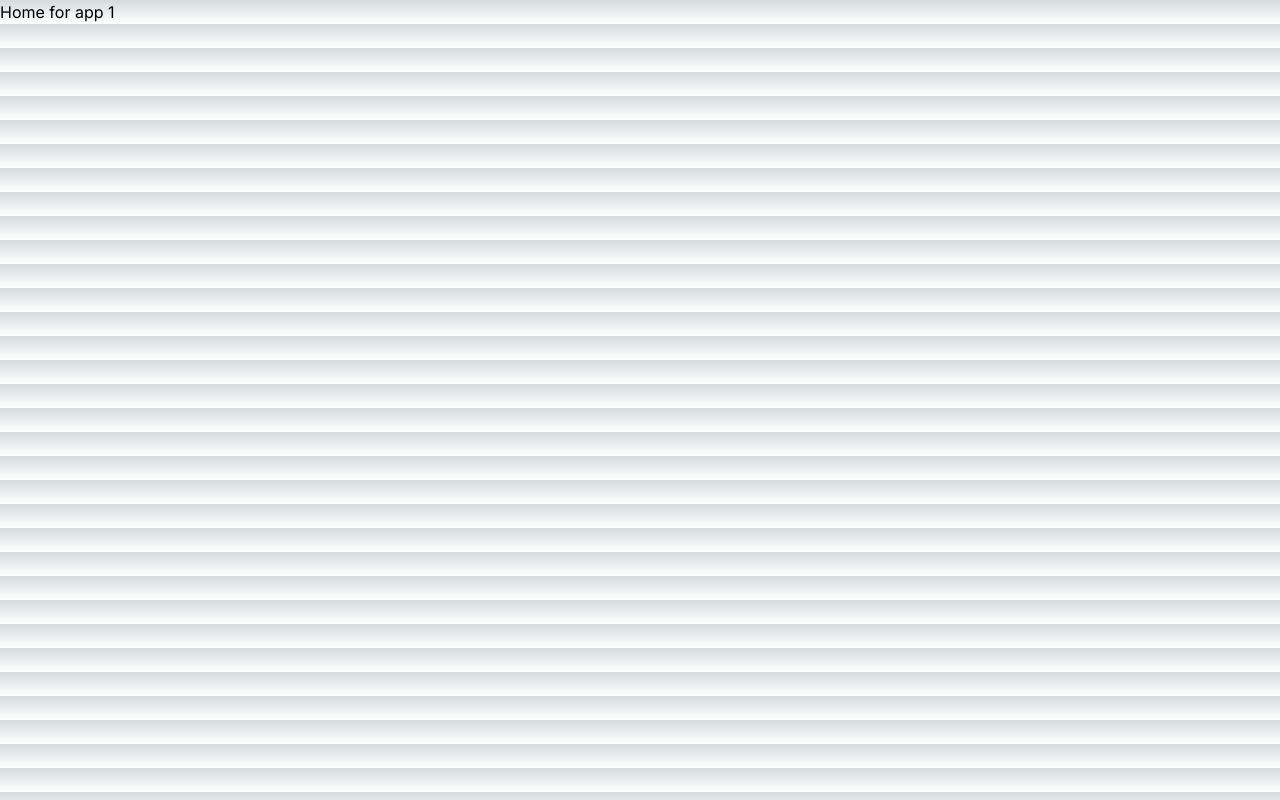
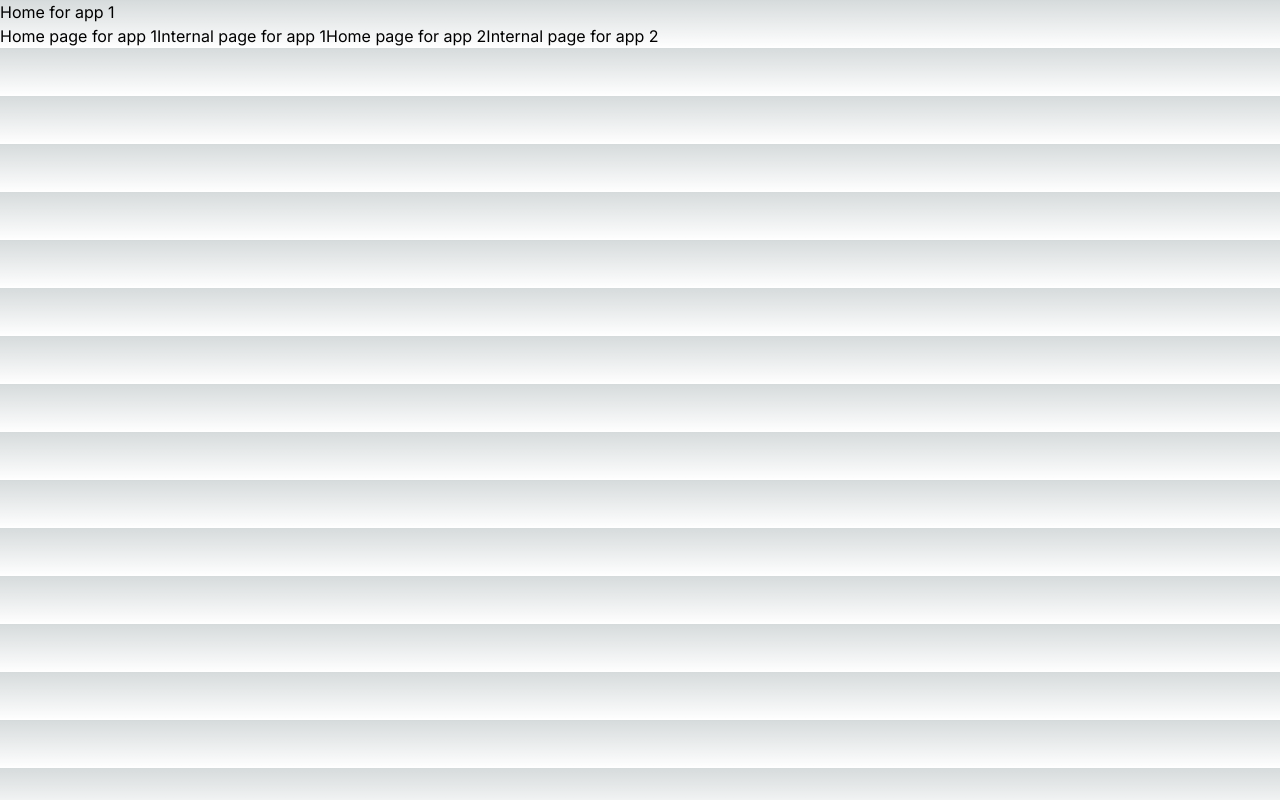
Before and after one commit to Zach-Jaensch/nextjs-multizone-one, a Next.js app: page / in a window 1280 px wide. Built offline with nearby package versions, Linux system fonts and the light colour scheme.

Commit message:
Add links

```diff
--- a/app/internal/page.tsx
+++ b/app/internal/page.tsx
@@ -1,7 +1,13 @@
+import Link from "next/link";
+
 export default function Page() {
   return (
     <main>
       <h1>Internal page for app 1</h1>
+      <Link href="/">Home page for app 1</Link>
+      <Link href="/internal">Internal page for app 1</Link>
+      <Link href="/other">Home page for app 2</Link>
+      <Link href="/other/internal">Internal page for app 2</Link>
     </main>
   );
 }
--- a/app/page.tsx
+++ b/app/page.tsx
@@ -1,7 +1,13 @@
+import Link from "next/link";
+
 export default function Home() {
   return (
     <main>
       <h1>Home for app 1</h1>
+      <Link href="/">Home page for app 1</Link>
+      <Link href="/internal">Internal page for app 1</Link>
+      <Link href="/other">Home page for app 2</Link>
+      <Link href="/other/internal">Internal page for app 2</Link>
     </main>
   );
 }
```
